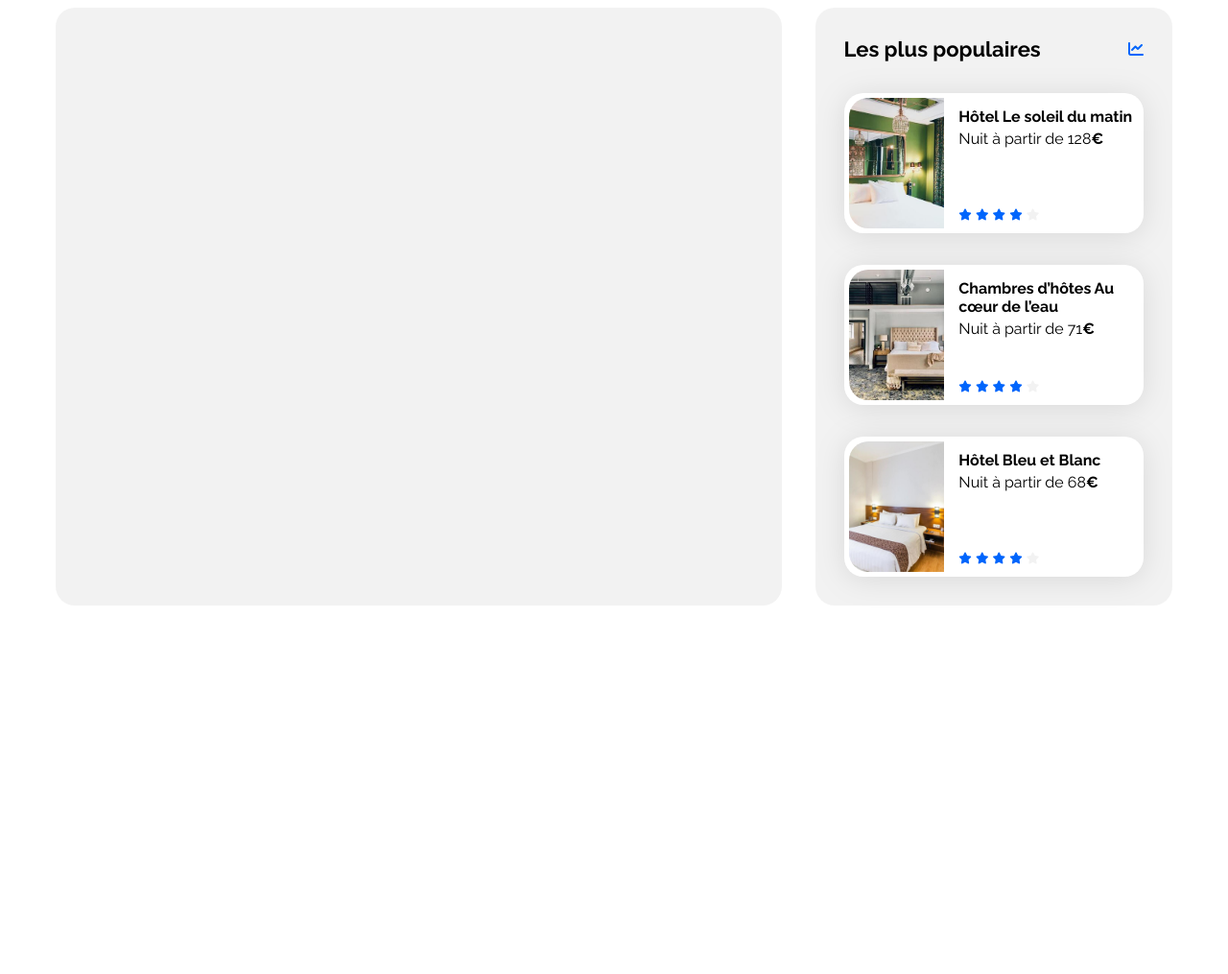
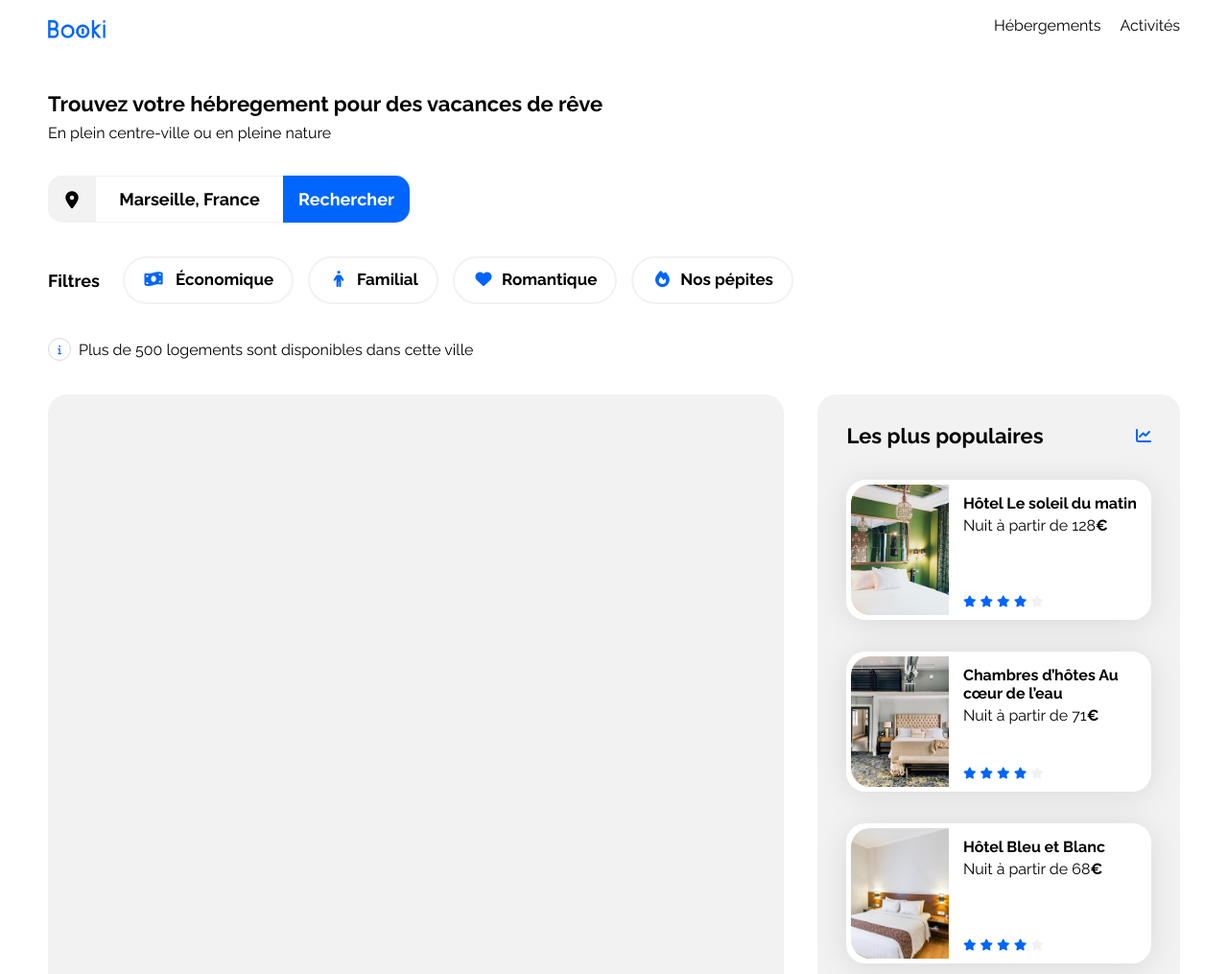
Before and after one commit to highfivenico/booki, a plain HTML site: page index.html in a window 1280 px wide. Shown: the top 1015 px of the page at 96% size. Before the commit the page ends 800 px from the top, so only its background shows below. Drawn offline with Linux system fonts and the light colour scheme.

Commit message:
Add Header and Search

```diff
--- a/css/style.css
+++ b/css/style.css
@@ -1,12 +1,16 @@
 /****** General ***********/
 * {
-    font-family: 'Raleway', sans-serif;
+  font-family: "Raleway", sans-serif;
+  margin: 0;
+  padding: 0;
+  box-sizing: border-box;
 }
 
 :root {
-    --main-color: #0065FC;
-    --main-bg-color: #F2F2F2;
-    --filter-bg-color: #DEEBFF;
+  --main-color: #0065fc;
+  --main-bg-color: #f2f2f2;
+  --filter-bg-color: #deebff;
+  --text-color: #000;
 }
 
 .fa-solid {
@@ -55,7 +59,190 @@ a {
 }
 
 .neutral-star {
-    color: var(--main-bg-color)
+  color: var(--main-bg-color);
+}
+
+/****** Header ***********/
+header {
+  display: flex;
+  justify-content: space-between;
+  align-items: center;
+  height: 60px;
+}
+
+.header-logo {
+  height: 19px;
+}
+
+.navlink {
+  height: 100%;
+  display: flex;
+  gap: 20px;
+}
+.navlink a {
+  display: block;
+  padding-top: 15px;
+  border-top: 2px solid transparent;
+}
+
+.navlink a:hover {
+  border-top: 2px solid var(--main-color);
+  color: var(--main-color);
+}
+
+/****** Info group ***********/
+
+.info-group {
+  margin: 35px 0;
+}
+.headline {
+  margin-bottom: 35px;
+}
+.headline h1 {
+  font-size: 22px;
+  font-weight: 700;
+  color: var(--text-color);
+  margin: 8px 0;
+}
+
+.headline p {
+  font-size: 16px;
+  font-weight: 400;
+}
+
+/****** Search bar ***********/
+
+.search-bar {
+  height: 49px;
+  display: grid;
+  grid-template-columns: 50px 195px 132px;
+  margin-bottom: 35px;
+}
+
+.location-dot {
+  display: flex;
+  justify-content: center;
+  align-items: center;
+  background: var(--main-bg-color);
+
+  border-radius: 15px 0 0 15px;
+}
+
+.fa-location-dot {
+  color: var(--text-color);
+  font-size: 18px;
+}
+
+.search-bar input {
+  border: none;
+  border-top: 1px solid var(--main-bg-color);
+  border-bottom: 1px solid var(--main-bg-color);
+  text-align: center;
+  font-size: 18px;
+  font-weight: 700;
+  color: var(--text-color);
+}
+
+.search-bar input::placeholder {
+  text-align: center;
+  font-size: 18px;
+  font-weight: 700;
+  color: var(--text-color);
+}
+
+.search-bar input:focus {
+  outline: none;
+}
+
+.search-bar input:focus::placeholder {
+  color: transparent;
+}
+
+.search-bar button {
+  border: none;
+  border-radius: 0 15px 15px 0;
+  background: var(--main-color);
+  color: #fff;
+  font-weight: 700;
+  font-size: 18px;
+  cursor: pointer;
+  user-select: none;
+}
+
+.fa-search {
+  display: none;
+}
+
+/****** Filters ***********/
+
+.filters {
+  display: flex;
+  align-items: center;
+  margin-bottom: 35px;
+}
+
+.filters h3 {
+  font-size: 18px;
+  font-weight: 700;
+  margin-right: 24px;
+}
+
+.filters-container {
+  display: flex;
+  gap: 15px;
+}
+
+.filter-button {
+  /* display: block; */
+  height: 50px;
+  cursor: pointer;
+  font-size: 17px;
+  font-weight: 700;
+  padding: 4px 19px;
+  border: 2px solid var(--main-bg-color);
+  border-radius: 25px;
+  transition: 0.3s;
+  margin: 0 auto;
+  background: none;
+  user-select: none;
+}
+
+.filter-button:hover {
+  background: var(--filter-bg-color);
+}
+
+.filter-button i {
+  height: 22px;
+  width: 22px;
+  margin-right: 8px;
+}
+
+/****** Infobar ***********/
+
+.infobar {
+  display: flex;
+  align-items: center;
+}
+
+.info-logo {
+  height: 24px;
+  width: 24px;
+  border: 1px solid #d9d9d9;
+  border-radius: 100px;
+  display: flex;
+  justify-content: center;
+  align-items: center;
+}
+
+.infobar i {
+  font-size: 10px;
+}
+
+.infobar p {
+  color: var(--text-color);
+  font-size: 16px;
+  font-weight: 400;
+  margin-left: 8px;
 }
 
 /****** Hebergements And Populaires ***********/
@@ -121,9 +308,6 @@ a {
   margin-bottom: 5px;
 }
 
-
-
-
 /* Le code ci-dessous correspond à la version responsive uniquement */
 
 /****** Media queries ***********/
--- a/index.html
+++ b/index.html
@@ -1,27 +1,88 @@
 <!DOCTYPE html>
 <html lang="fr">
-
   <head>
-    <meta charset="UTF-8">
-    <meta name="viewport" content="width=device-width, initial-scale=1.0">
+    <meta charset="UTF-8" />
+    <meta name="viewport" content="width=device-width, initial-scale=1.0" />
     <title>Booki</title>
-    <link rel="preconnect" href="https://fonts.googleapis.com">
-    <link rel="preconnect" href="https://fonts.gstatic.com" crossorigin>
-    <link href="https://fonts.googleapis.com/css2?family=Raleway:wght@400;500;700&display=swap" rel="stylesheet">
-    <link rel="stylesheet" href="https://cdnjs.cloudflare.com/ajax/libs/font-awesome/6.2.1/css/all.min.css"
+    <link rel="preconnect" href="https://fonts.googleapis.com" />
+    <link rel="preconnect" href="https://fonts.gstatic.com" crossorigin />
+    <link
+      href="https://fonts.googleapis.com/css2?family=Raleway:wght@400;500;700&display=swap"
+      rel="stylesheet"
+    />
+    <link
+      rel="stylesheet"
+      href="https://cdnjs.cloudflare.com/ajax/libs/font-awesome/6.2.1/css/all.min.css"
       integrity="sha512-MV7K8+y+gLIBoVD59lQIYicR65iaqukzvf/nwasF0nqhPay5w/9lJmVM2hMDcnK1OnMGCdVK+iQrJ7lzPJQd1w=="
-        crossorigin="anonymous" referrerpolicy="no-referrer" />
-    <link rel="stylesheet" href="./css/style.css">
+      crossorigin="anonymous"
+      referrerpolicy="no-referrer"
+    />
+    <link rel="stylesheet" href="./css/style.css" />
   </head>
 
   <body>
     <div class="main-container">
-        <header></header>
+      <header>
+        <img
+          class="header-logo"
+          src="./images/logo/Booki.png"
+          alt="Logo Booki"
+        />
+        <nav class="navlink">
+          <a href="#hebergements">Hébergements</a>
+          <a href="#activites">Activités</a>
+        </nav>
+      </header>
+
+      <div class="info-group">
+        <div class="headline">
+          <h1>Trouvez votre hébregement pour des vacances de rêve</h1>
+          <p>En plein centre-ville ou en pleine nature</p>
+        </div>
+        <form class="search-bar" action="">
+          <div class="location-dot">
+            <i class="fa-solid fa-location-dot"></i>
+          </div>
+          <input
+            type="text"
+            id="localisation"
+            placeholder="Marseille, France"
+            maxlength="25"
+          />
+          <button type="submit" class="search-bar-submit">
+            <i class="fa fa-search"></i>
+            <p>Rechercher</p>
+          </button>
+        </form>
+        <div class="filters">
+          <h3>Filtres</h3>
+          <div class="filters-container">
+            <button class="filter-button">
+              <i class="fa-solid fa-money-bill-wave"></i>
+              Économique
+            </button>
+            <button class="filter-button">
+              <i class="fa-solid fa-person"></i>Familial
+            </button>
+            <button class="filter-button">
+              <i class="fa-solid fa-heart"></i>Romantique
+            </button>
+            <button class="filter-button">
+              <i class="fa-solid fa-fire"></i>Nos pépites
+            </button>
+          </div>
+        </div>
+        <div class="infobar">
+          <div class="info-logo">
+            <i class="fa-solid fa-info"></i>
+          </div>
+          <p>Plus de 500 logements sont disponibles dans cette ville</p>
+        </div>
+      </div>
+
       <main>
         <div class="hebergements-and-populaires">
-                <section class="hebergements">
-
-                </section>
+          <section id="hebergements" class="hebergements"></section>
           <section class="populaires">
             <div class="populaires-title">
               <h2 class="section-title">Les plus populaires</h2>
@@ -30,18 +91,26 @@
             <div class="populaires-cards">
               <a href="#">
                 <article class="card">
-                                <img src="./images/hebergements/emile-guillemot.jpg" alt="Image de la chambre d'hôtel montrant un lit">
+                  <img
+                    src="./images/hebergements/emile-guillemot.jpg"
+                    alt="Image de la chambre d'hôtel montrant un lit"
+                  />
                   <div class="card-content">
                     <div class="card-txt">
                       <h3 class="card-title">Hôtel Le soleil du matin</h3>
-                                        <p class="card-subtitle">Nuit à partir de 128<span class="euro">€</span></p>
+                      <p class="card-subtitle">
+                        Nuit à partir de 128<span class="euro">€</span>
+                      </p>
                     </div>
                     <div class="card-rating">
                       <i class="fa-xs fa-solid fa-star" aria-hidden="true"></i>
                       <i class="fa-xs fa-solid fa-star" aria-hidden="true"></i>
                       <i class="fa-xs fa-solid fa-star" aria-hidden="true"></i>
                       <i class="fa-xs fa-solid fa-star" aria-hidden="true"></i>
-                                        <i class="fa-xs fa-solid fa-star neutral-star" aria-hidden="true"></i>
+                      <i
+                        class="fa-xs fa-solid fa-star neutral-star"
+                        aria-hidden="true"
+                      ></i>
                       <span class="sr-only">Note de 4 sur 5</span>
                     </div>
                   </div>
@@ -49,18 +118,28 @@
               </a>
               <a href="#">
                 <article class="card">
-                                <img src="./images/hebergements/aw-creative.jpg" alt="Image de la chambre d'hôtel montrant un lit">
+                  <img
+                    src="./images/hebergements/aw-creative.jpg"
+                    alt="Image de la chambre d'hôtel montrant un lit"
+                  />
                   <div class="card-content">
                     <div class="card-txt">
-                                        <h3 class="card-title">Chambres d’hôtes Au cœur de l’eau</h3>
-                                        <p class="card-subtitle">Nuit à partir de 71<span class="euro">€</span></p>
+                      <h3 class="card-title">
+                        Chambres d’hôtes Au cœur de l’eau
+                      </h3>
+                      <p class="card-subtitle">
+                        Nuit à partir de 71<span class="euro">€</span>
+                      </p>
                     </div>
                     <div class="card-rating">
                       <i class="fa-xs fa-solid fa-star" aria-hidden="true"></i>
                       <i class="fa-xs fa-solid fa-star" aria-hidden="true"></i>
                       <i class="fa-xs fa-solid fa-star" aria-hidden="true"></i>
                       <i class="fa-xs fa-solid fa-star" aria-hidden="true"></i>
-                                        <i class="fa-xs fa-solid fa-star neutral-star" aria-hidden="true"></i>
+                      <i
+                        class="fa-xs fa-solid fa-star neutral-star"
+                        aria-hidden="true"
+                      ></i>
                       <span class="sr-only">Note de 4 sur 5</span>
                     </div>
                   </div>
@@ -68,18 +147,26 @@
               </a>
               <a href="#">
                 <article class="card">
-                                <img src="./images/hebergements/febrian-zakaria2.jpg" alt="Image de la chambre d'hôtel montrant un lit">
+                  <img
+                    src="./images/hebergements/febrian-zakaria2.jpg"
+                    alt="Image de la chambre d'hôtel montrant un lit"
+                  />
                   <div class="card-content">
                     <div class="card-txt">
                       <h3 class="card-title">Hôtel Bleu et Blanc</h3>
-                                        <p class="card-subtitle">Nuit à partir de 68<span class="euro">€</span></p>
+                      <p class="card-subtitle">
+                        Nuit à partir de 68<span class="euro">€</span>
+                      </p>
                     </div>
                     <div class="card-rating">
                       <i class="fa-xs fa-solid fa-star" aria-hidden="true"></i>
                       <i class="fa-xs fa-solid fa-star" aria-hidden="true"></i>
                       <i class="fa-xs fa-solid fa-star" aria-hidden="true"></i>
                       <i class="fa-xs fa-solid fa-star" aria-hidden="true"></i>
-                                        <i class="fa-xs fa-solid fa-star neutral-star" aria-hidden="true"></i>
+                      <i
+                        class="fa-xs fa-solid fa-star neutral-star"
+                        aria-hidden="true"
+                      ></i>
                       <span class="sr-only">Note de 4 sur 5</span>
                     </div>
                   </div>
@@ -92,5 +179,4 @@
       <footer></footer>
     </div>
   </body>
-
 </html>
```
Also changed, not shown: 2 other files. Lines whose indentation alone changed are shown as unchanged.
